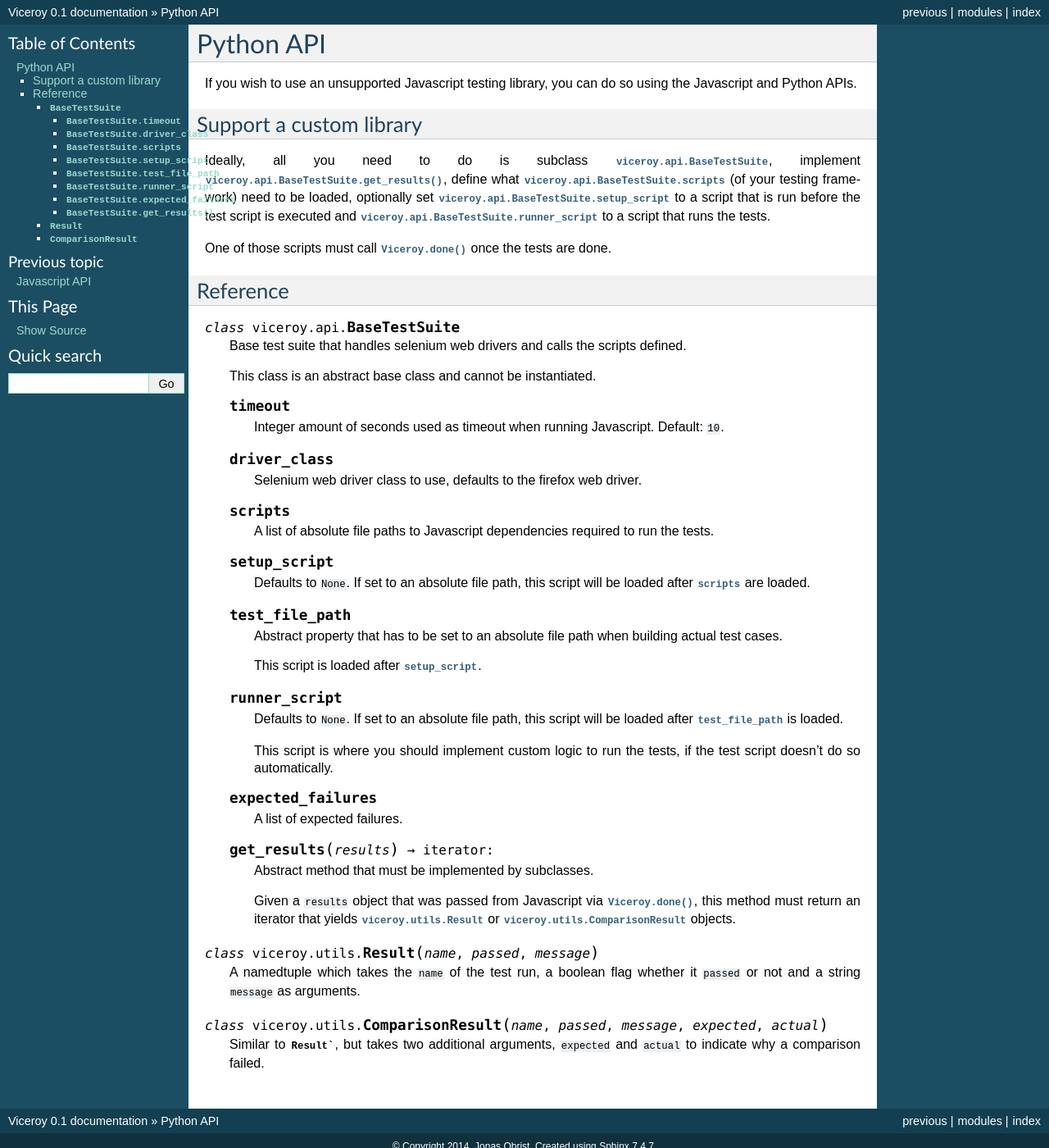
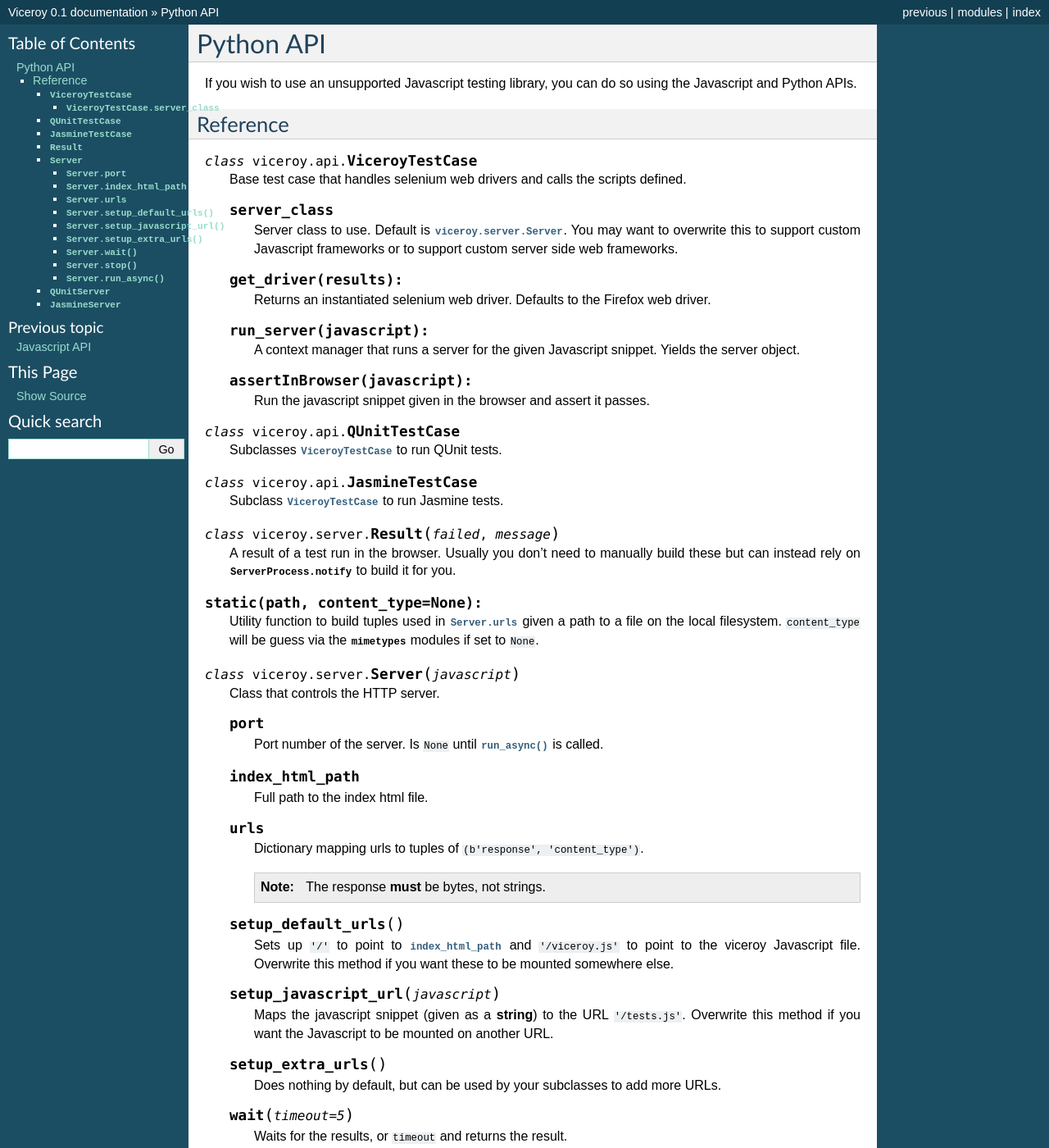
Before and after one commit to ojii/viceroy, a Sphinx documentation site: the page built from docs/python-api.rst, in a window 1280 px wide and 1400 px high. Shown: the whole window at 82% size. Built offline with Sphinx 7.4.7, drawn with Linux system fonts in a browser that asks for light colours; some of the changed text lies outside the part shown.

Commit message:
Cleanup and updated docs

```diff
--- a/docs/installation.rst
+++ b/docs/installation.rst
@@ -21,7 +21,8 @@
 Installation
 ************
 
-Simply ``pip install viceroy`` in your `virtualenv`_.
+Simply ``pip install viceroy`` in your `virtualenv`_, assuming you have the
+dependencies of `selenium`_ installed and a C compiler available.
 
 
 .. _selenium: https://pypi.python.org/pypi/selenium
--- a/docs/python-api.rst
+++ b/docs/python-api.rst
@@ -4,21 +4,6 @@
 
 If you wish to use an unsupported Javascript testing library, you can do so
 using the Javascript and Python APIs.
-
-
-************************
-Support a custom library
-************************
-
-Ideally, all you need to do is subclass :py:class:`viceroy.api.BaseTestSuite`,
-implement :py:meth:`viceroy.api.BaseTestSuite.get_results`, define what
-:py:class:`viceroy.api.BaseTestSuite.scripts` (of your testing framework) need
-to be loaded, optionally set :py:class:`viceroy.api.BaseTestSuite.setup_script`
-to a script that is run before the test script is executed and
-:py:class:`viceroy.api.BaseTestSuite.runner_script` to a script that runs the
-tests.
-
-One of those scripts must call :js:func:`Viceroy.done` once the tests are done.
 
 
 *********
@@ -29,70 +14,119 @@
 .. py:module:: viceroy.api
 
 
-.. py:class:: BaseTestSuite
+.. py:class:: ViceroyTestCase
 
-    Base test suite that handles selenium web drivers and calls the
+    Base test case that handles selenium web drivers and calls the
     scripts defined.
 
-    This class is an abstract base class and cannot be instantiated.
+    .. py:attribute:: server_class
 
-    .. py:attribute:: timeout
+        Server class to use. Default is :py:class:`viceroy.server.Server`. You
+        may want to overwrite this to support custom Javascript frameworks or
+        to support custom server side web frameworks.
 
-        Integer amount of seconds used as timeout when running Javascript.
-        Default: ``10``.
+    .. py:method:: get_driver(results):
 
-    .. py:attribute:: driver_class
+        Returns an instantiated selenium web driver. Defaults to the Firefox
+        web driver.
 
-        Selenium web driver class to use, defaults to the firefox web
-        driver.
+    .. py:method:: run_server(javascript):
 
-    .. py:attribute:: scripts
+        A context manager that runs a server for the given Javascript snippet.
+        Yields the server object.
 
-        A list of absolute file paths to Javascript dependencies required
-        to run the tests.
+    .. py:method:: assertInBrowser(javascript):
 
-    .. py:attribute:: setup_script
-
-        Defaults to ``None``. If set to an absolute file path, this script
-        will be loaded after :py:attr:`scripts` are loaded.
-
-    .. py:attribute:: test_file_path
-
-        Abstract property that has to be set to an absolute file path when
-        building actual test cases.
-
-        This script is loaded after :py:attr:`setup_script`.
-
-    .. py:attribute:: runner_script
-
-        Defaults to ``None``. If set to an absolute file path, this script
-        will be loaded after :py:attr:`test_file_path` is loaded.
-
-        This script is where you should implement custom logic to run the
-        tests, if the test script doesn't do so automatically.
-
-    .. py:attribute:: expected_failures
-
-        A list of expected failures.
-
-    .. py:method:: get_results(results) -> iterator:
-
-        Abstract method that must be implemented by subclasses.
-
-        Given a ``results`` object that was passed from Javascript via
-        :js:func:`Viceroy.done`, this method must return an iterator that
-        yields :py:class:`viceroy.utils.Result` or
-        :py:class:`viceroy.utils.ComparisonResult` objects.
+        Run the javascript snippet given in the browser and assert it passes.
 
 
-.. py:module:: viceroy.utils
+.. py:class:: QUnitTestCase
 
-.. py:class:: Result(name, passed, message)
+    Subclasses :py:class:`ViceroyTestCase` to run QUnit tests.
 
-    A namedtuple which takes the ``name`` of the test run, a boolean flag
-    whether it ``passed`` or not and a string ``message`` as arguments.
 
-.. py:class:: ComparisonResult(name, passed, message, expected, actual)
+.. py:class:: JasmineTestCase
 
-    Similar to :py:class:`Result``, but takes two additional arguments,
-    ``expected`` and ``actual`` to indicate why a comparison failed.
+    Subclass :py:class:`ViceroyTestCase` to run Jasmine tests.
+
+
+.. py:module:: viceroy.server
+
+
+.. py:class:: Result(failed, message)
+
+    A result of a test run in the browser. Usually you don't need to manually
+    build these but can instead rely on :py:class:`ServerProcess.notify` to
+    build it for you.
+
+.. py:function:: static(path, content_type=None):
+
+    Utility function to build tuples used in :py:class:`Server.urls` given a
+    path to a file on the local filesystem. ``content_type`` will be guess via
+    the :py:mod:`mimetypes` modules if set to ``None``.
+
+.. py:class:: Server(javascript)
+
+    Class that controls the HTTP server.
+
+    .. py:attribute:: port
+
+        Port number of the server. Is ``None`` until :py:meth:`run_async` is
+        called.
+
+    .. py:attribute:: index_html_path
+
+        Full path to the index html file.
+
+    .. py:attribute:: urls
+
+        Dictionary mapping urls to tuples of ``(b'response', 'content_type')``.
+
+        .. note::
+
+            The response **must** be bytes, not strings.
+
+    .. py:method:: setup_default_urls
+
+        Sets up ``'/'`` to point to :py:attr:`index_html_path` and
+        ``'/viceroy.js'`` to point to the viceroy Javascript file.
+        Overwrite this method if you want these to be mounted somewhere else.
+
+    .. py:method:: setup_javascript_url(javascript)
+
+        Maps the javascript snippet (given as a **string**) to the URL
+        ``'/tests.js'``. Overwrite this method if you want the Javascript to be
+        mounted on another URL.
+
+    .. py:method:: setup_extra_urls
+
+        Does nothing by default, but can be used by your subclasses to add more
+        URLs.
+
+
+    .. py:method:: wait(timeout=5)
+
+        Waits for the results, or ``timeout`` and returns the result.
+
+    .. py:method:: stop
+
+        Stops the server.
+
+    .. py:method:: run_async(timeout=5)
+
+        Runs the server. Will wait maximum of ``timeout`` seconds and sets the
+        :py:attr:`port` attribute to the port used by the server.
+
+
+.. py:class:: QUnitServer
+
+    Subclass of :py:class:`Server` used by
+    :py:class:`viceroy.api.QUnitTestCase`. Mounts the QUnit Javascript files
+    to ``/qunit/``.
+
+
+.. py:class:: JasmineServer
+
+    Subclass of :py:class:`Server` used by
+    :py:class:`viceroy.api.JasmineTestCase`. Mounts the Jasmin Javascript files
+    to ``/jasmine/``.
--- a/viceroy/__init__.py
+++ b/viceroy/__init__.py
@@ -1 +1 @@
-__version__ = '0.1'
+__version__ = '0.2'
```
Also changed, not shown: docs/javascript-api.rst (+4 -9 lines), docs/quickstart.rst (+45 -31 lines), 5 other files.
